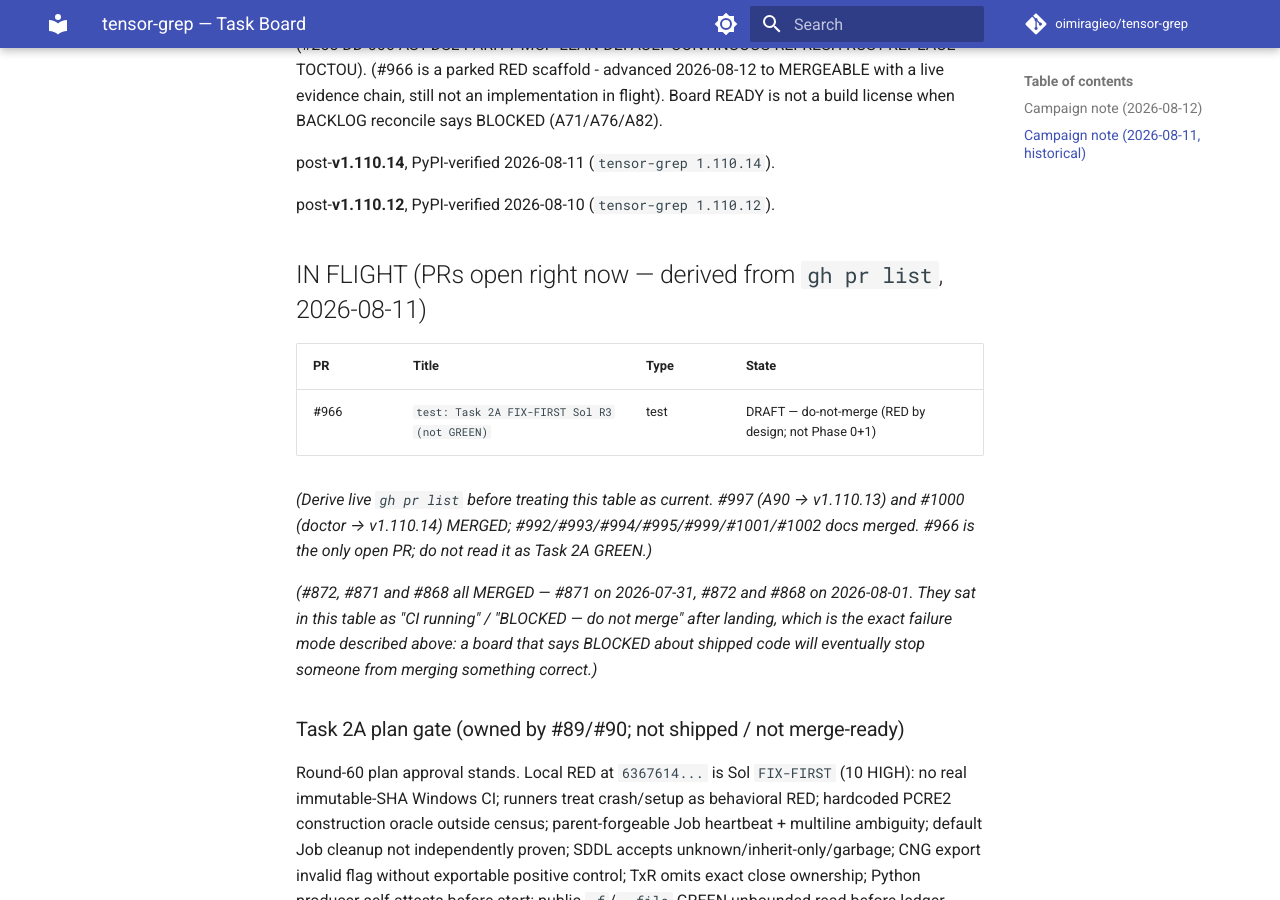
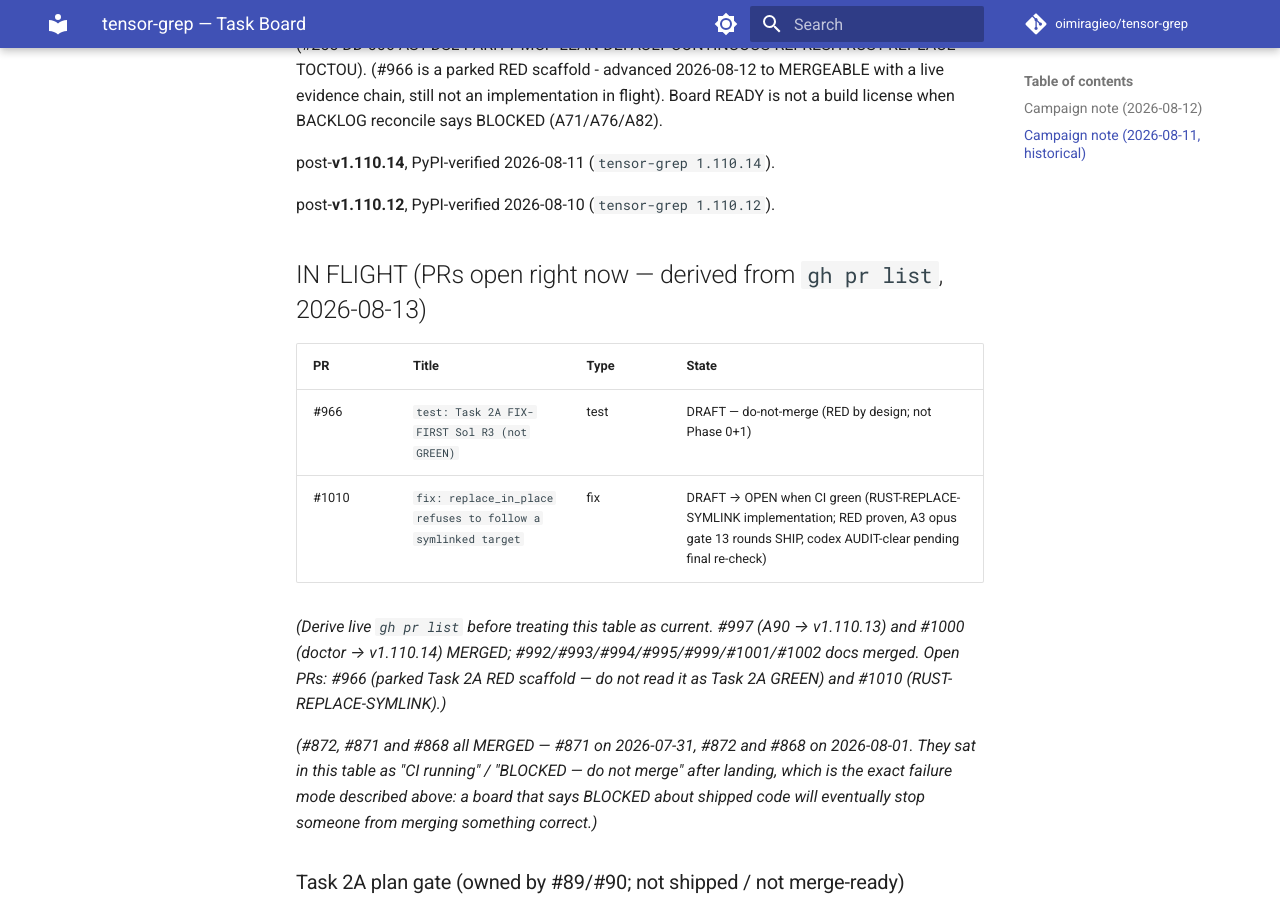
Before and after one commit to oimiragieo/tensor-grep, an MkDocs documentation site: the page built from docs/TASK_BOARD.md, in a window 1280 px wide and 900 px high, scrolled down 5071 px. Built offline with MkDocs 1.6.1 and Material for MkDocs 9.7.7, drawn with Linux system fonts in a browser that asks for light colours; comment, search, counter and statistics services are not loaded.

Commit message:
docs: IN FLIGHT section includes PR #1010 (codex BOARDS-STALE-INFLIGHT)

```diff
--- a/docs/TASK_BOARD.md
+++ b/docs/TASK_BOARD.md
@@ -120,15 +120,16 @@ post-**v1.110.14**, PyPI-verified 2026-08-11 (`tensor-grep 1.110.14`).
 
 post-**v1.110.12**, PyPI-verified 2026-08-10 (`tensor-grep 1.110.12`).
 
-## IN FLIGHT (PRs open right now — derived from `gh pr list`, 2026-08-11)
+## IN FLIGHT (PRs open right now — derived from `gh pr list`, 2026-08-13)
 
 | PR | Title | Type | State |
 |---|---|---|---|
 | #966 | `test: Task 2A FIX-FIRST Sol R3 (not GREEN)` | test | DRAFT — do-not-merge (RED by design; not Phase 0+1) |
+| #1010 | `fix: replace_in_place refuses to follow a symlinked target` | fix | DRAFT → OPEN when CI green (RUST-REPLACE-SYMLINK implementation; RED proven, A3 opus gate 13 rounds SHIP, codex AUDIT-clear pending final re-check) |
 
 *(Derive live `gh pr list` before treating this table as current. #997 (A90 → v1.110.13) and #1000
-(doctor → v1.110.14) MERGED; #992/#993/#994/#995/#999/#1001/#1002 docs merged. #966 is the only open
-PR; do not read it as Task 2A GREEN.)*
+(doctor → v1.110.14) MERGED; #992/#993/#994/#995/#999/#1001/#1002 docs merged. Open PRs: #966
+(parked Task 2A RED scaffold — do not read it as Task 2A GREEN) and #1010 (RUST-REPLACE-SYMLINK).)*
 
 *(#872, #871 and #868 all MERGED — #871 on 2026-07-31, #872 and #868 on 2026-08-01. They sat in
 this table as "CI running" / "BLOCKED — do not merge" after landing, which is the exact failure mode
```
